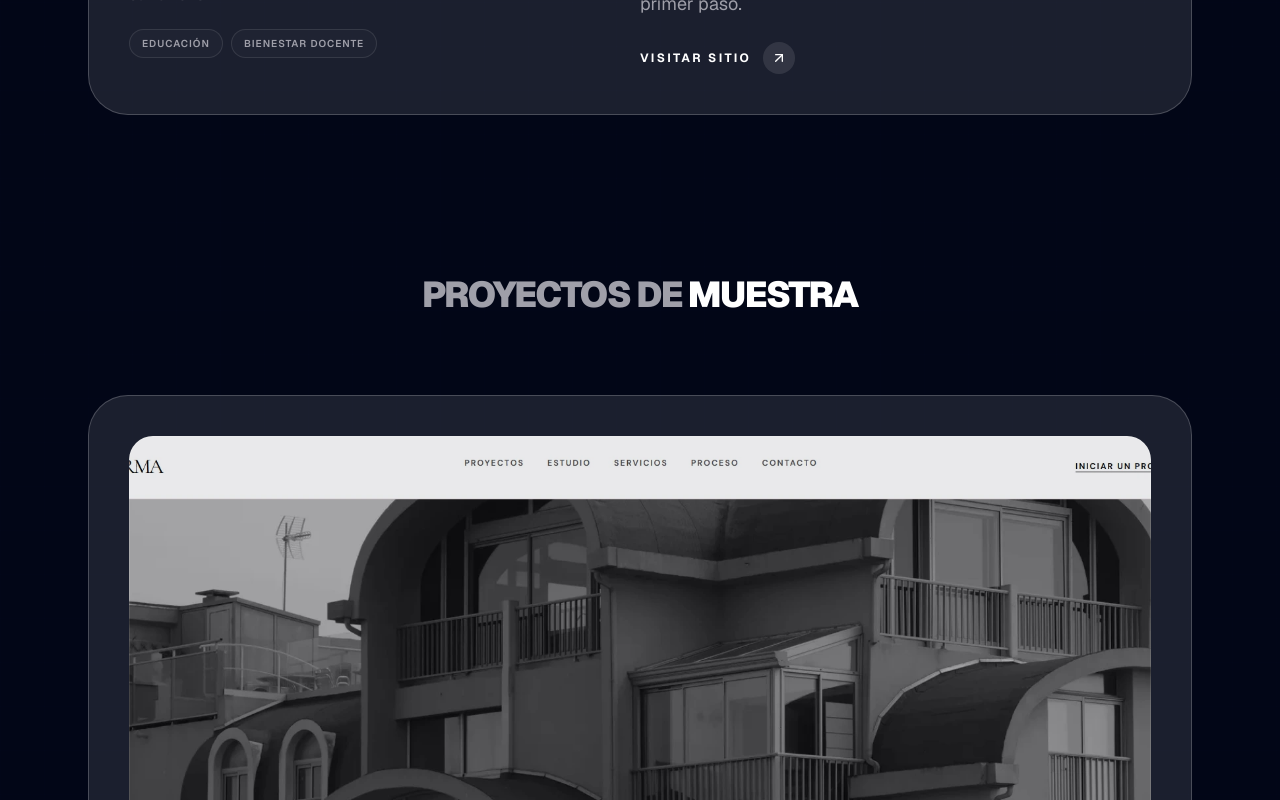
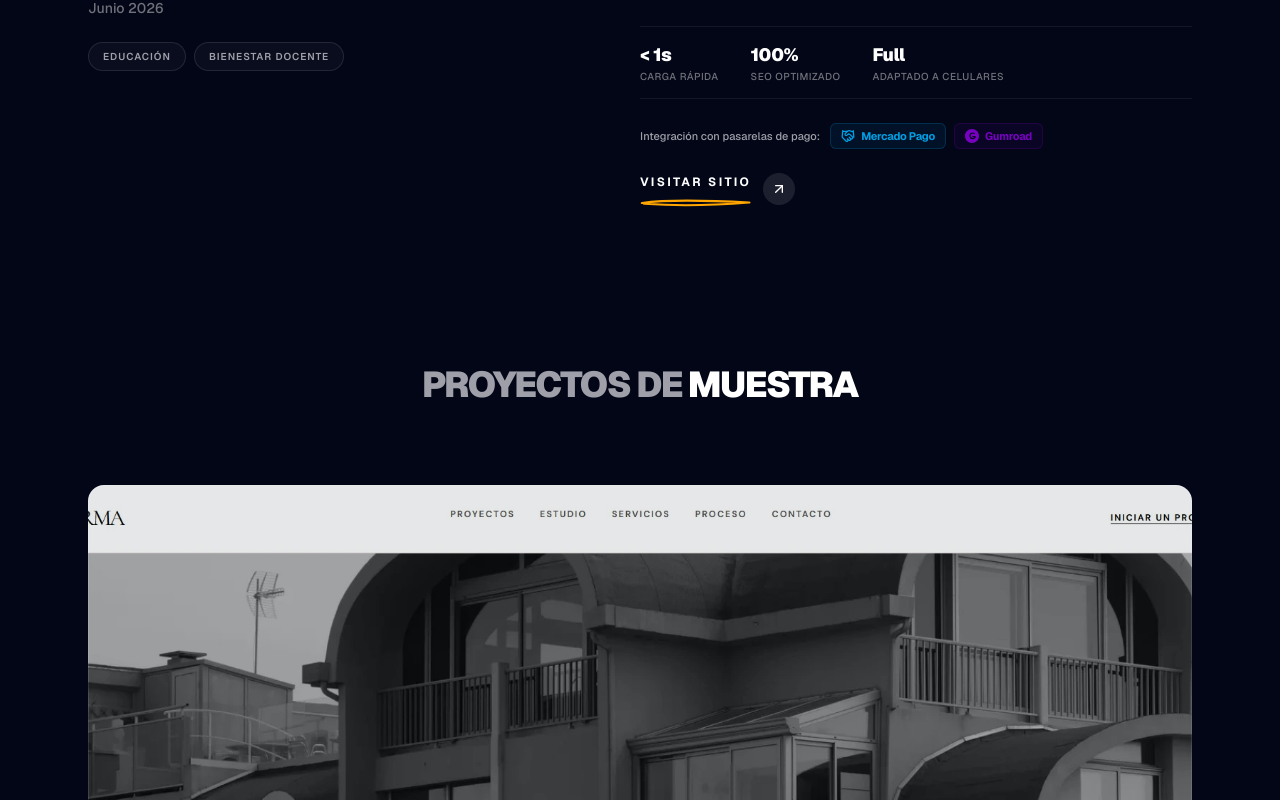
Before and after one commit to AlanTyping/Huella-Online, a Next.js app: page / in a window 1280 px wide. Shown: the part 2720-3520 px from the top of the page. Built offline with nearby package versions, Linux system fonts and the light colour scheme.

Commit message:
mejorando ui

```diff
--- a/components/sections/portfolio.tsx
+++ b/components/sections/portfolio.tsx
@@ -2,7 +2,7 @@
 
 import Image from "next/image";
 import { motion } from "framer-motion";
-import { ArrowUpRight } from "lucide-react";
+import { ArrowUpRight, Handshake } from "lucide-react";
 
 interface Project {
   client: string;
@@ -12,6 +12,40 @@ interface Project {
   link: string;
   services: string[];
   date: string;
+  metrics?: { value: string; label: string }[];
+  integrations?: { name: string; color: string; type: "mercadopago" | "gumroad" }[];
+}
+
+function MercadoPagoIcon({ className = "h-3.5 w-3.5" }: { className?: string }) {
+  return <Handshake className={className} strokeWidth={2.2} />;
+}
+
+function GumroadIcon({ className = "h-3.5 w-3.5" }: { className?: string }) {
+  return (
+    <svg viewBox="0 0 24 24" fill="currentColor" className={className}>
+      <path d="M12 0C5.373 0 0 5.373 0 12s5.373 12 12 12 12-5.373 12-12S18.627 0 12 0zm5.132 15.656c-.98 1.127-2.373 1.748-4.025 1.748-3.364 0-5.74-2.396-5.74-5.808 0-3.411 2.376-5.807 5.74-5.807 1.796 0 3.197.697 4.093 1.854l-1.637 1.412c-.59-.751-1.41-1.162-2.456-1.162-2.022 0-3.363 1.502-3.363 3.703 0 2.202 1.341 3.704 3.363 3.704 1.25 0 2.136-.5 2.682-1.341h-2.932v-2.091h5.275v3.788z" />
+    </svg>
+  );
+}
+
+function BrushUnderline({ className = "w-full h-2 text-[#ffa500]" }: { className?: string }) {
+  return (
+    <svg
+      viewBox="0 0 100 12"
+      fill="none"
+      xmlns="http://www.w3.org/2000/svg"
+      className={className}
+      preserveAspectRatio="none"
+    >
+      <path
+        d="M2 6C20 2.5 50 2 98 5.5C65 9 30 9.5 4 7"
+        stroke="currentColor"
+        strokeWidth="2.5"
+        strokeLinecap="round"
+        strokeLinejoin="round"
+      />
+    </svg>
+  );
 }
 
 const clientProjects: Project[] = [
@@ -24,6 +58,15 @@ const clientProjects: Project[] = [
     image: "/images/sitiovicky.webp",
     link: "https://vickyaphalo.site",
     services: ["Educación", "Bienestar docente"],
+    metrics: [
+      { value: "< 1s", label: "Carga rápida" },
+      { value: "100%", label: "SEO Optimizado" },
+      { value: "Full", label: "Adaptado a celulares" },
+    ],
+    integrations: [
+      { name: "Mercado Pago", color: "#009ee3", type: "mercadopago" },
+      { name: "Gumroad", color: "#7700c1", type: "gumroad" },
+    ],
   }
 ];
 
@@ -50,42 +93,51 @@ const demoProjects: Project[] = [
   }
 ];
 
-function ProjectCard({ project, index = 0 }: { project: Project; index?: number }) {
+function ProjectCard({
+  project,
+  index = 0,
+  isReal = false,
+}: {
+  project: Project;
+  index?: number;
+  isReal?: boolean;
+}) {
   return (
     <motion.div
       initial={{ opacity: 0, y: 30 }}
       whileInView={{ opacity: 1, y: 0 }}
-      transition={{ duration: 0.8, ease: [0.16, 1, 0.3, 1] }}
-      viewport={{ once: true, margin: "-100px" }}
-      className="group flex flex-col gap-8 w-full rounded-[2.5rem] bg-white/10 border border-white/20 p-6 sm:p-8 lg:p-10 transition-colors hover:bg-white/15 hover:border-white/30"
+      transition={{ duration: 1, ease: [0.22, 1, 0.36, 1] }}
+      viewport={{ once: true, margin: "-50px" }}
+      className="group flex flex-col gap-6 sm:gap-8 w-full"
     >
       {/* IMAGE CONTAINER */}
       <a
         href={project.link}
         target="_blank"
         rel="noopener noreferrer"
-        className="relative block w-full overflow-hidden rounded-3xl bg-white/[0.02] cursor-pointer"
+        className="relative block w-full overflow-hidden rounded-xl sm:rounded-2xl bg-white/[0.02] cursor-pointer"
       >
         <div className="relative aspect-video w-full overflow-hidden">
           <Image
             src={project.image}
             alt={`Proyecto de identidad digital para ${project.client} - ${project.industry}`}
             fill
-            className="object-cover object-top opacity-90 transition-all duration-700 ease-out group-hover:scale-[1.03] group-hover:opacity-100"
+            className="object-cover object-top opacity-90 transition-all duration-1000 ease-[cubic-bezier(0.22,1,0.36,1)] group-hover:scale-[1.04] group-hover:opacity-100"
             sizes="(max-width: 1024px) 100vw, 80vw"
             priority={index === 0}
           />
         </div>
-        <div className="absolute inset-0 rounded-3xl ring-1 ring-inset ring-white/10 pointer-events-none transition-colors duration-500 group-hover:ring-white/20" />
+
+        <div className="absolute inset-0 rounded-xl sm:rounded-2xl ring-1 ring-inset ring-white/10 pointer-events-none transition-colors duration-700 group-hover:ring-white/25" />
       </a>
 
       {/* TEXT CONTAINER */}
-      <div className="flex flex-col md:flex-row md:items-start justify-between gap-8 md:gap-12">
+      <div className="flex flex-col md:flex-row md:items-start justify-between gap-6 md:gap-12 pt-2">
         <div className="flex flex-col gap-2 md:w-[45%]">
-          <span className="text-xs font-semibold tracking-[0.2em] text-brand-secondary uppercase">
+          <span className="text-xs font-semibold tracking-[0.2em] text-blue-400 uppercase">
             {project.industry}
           </span>
-          <h3 className="text-4xl sm:text-5xl font-black uppercase tracking-tighter text-white">
+          <h3 className="text-3xl sm:text-5xl font-black uppercase tracking-tighter text-white">
             {project.client}
           </h3>
           <span className="mt-1 text-sm font-medium text-zinc-500">
@@ -95,7 +147,7 @@ function ProjectCard({ project, index = 0 }: { project: Project; index?: number
             {project.services.map((service) => (
               <span
                 key={service}
-                className="rounded-full border border-white/10 bg-white/[0.02] px-3 py-1.5 text-[10px] font-semibold uppercase tracking-widest text-zinc-400"
+                className="rounded-full border border-white/10 bg-white/[0.03] px-3.5 py-1.5 text-[10px] font-semibold uppercase tracking-widest text-zinc-400"
               >
                 {service}
               </span>
@@ -104,18 +156,67 @@ function ProjectCard({ project, index = 0 }: { project: Project; index?: number
         </div>
 
         <div className="flex flex-col gap-6 md:w-[50%]">
-          <p className="text-lg leading-relaxed text-zinc-400">
+          <p className="text-base sm:text-lg leading-relaxed text-zinc-400">
             {project.summary}
           </p>
+
+          {project.metrics && project.metrics.length > 0 && (
+            <div className="flex flex-wrap items-center gap-6 sm:gap-8 border-y border-white/[0.07] py-3.5">
+              {project.metrics.map((metric) => (
+                <div key={metric.label} className="flex flex-col">
+                  <span className="text-base sm:text-lg font-black tracking-tight text-white">
+                    {metric.value}
+                  </span>
+                  <span className="text-[10px] font-medium tracking-wider text-zinc-500 uppercase">
+                    {metric.label}
+                  </span>
+                </div>
+              ))}
+            </div>
+          )}
+
+          {project.integrations && project.integrations.length > 0 && (
+            <div className="flex flex-col sm:flex-row sm:items-center gap-2 sm:gap-2.5">
+              <span className="text-[11px] font-medium text-zinc-400">
+                Integración con pasarelas de pago:
+              </span>
+              <div className="flex items-center gap-2">
+                {project.integrations.map((item) => (
+                  <span
+                    key={item.name}
+                    style={{
+                      color: item.color,
+                      borderColor: `${item.color}35`,
+                      backgroundColor: `${item.color}15`,
+                    }}
+                    className="inline-flex items-center gap-1.5 rounded-md border px-2.5 py-1 text-[11px] font-bold tracking-tight shrink-0"
+                  >
+                    {item.type === "mercadopago" ? (
+                      <MercadoPagoIcon className="h-3.5 w-3.5" />
+                    ) : item.type === "gumroad" ? (
+                      <GumroadIcon className="h-3.5 w-3.5" />
+                    ) : null}
+                    {item.name}
+                  </span>
+                ))}
+              </div>
+            </div>
+          )}
+
           <a
             href={project.link}
             target="_blank"
             rel="noopener noreferrer"
             className="inline-flex w-fit items-center gap-3 text-xs font-bold tracking-[0.2em] text-white uppercase transition-colors hover:text-brand-secondary relative group/link"
           >
-            Visitar Sitio
-            <span className="flex h-8 w-8 items-center justify-center rounded-full bg-white/10 transition-colors group-hover/link:bg-brand-secondary/20 group-hover/link:text-brand-secondary">
-              <ArrowUpRight className="h-4 w-4 transition-transform group-hover/link:scale-110" />
+            <span className="relative pb-3.5">
+              Visitar Sitio
+              {isReal && (
+                <BrushUnderline className="absolute -bottom-1 left-0 w-full h-2.5 text-[#ffa500] pointer-events-none transition-transform duration-300 group-hover/link:scale-x-105" />
+              )}
+            </span>
+            <span className="flex h-8 w-8 items-center justify-center rounded-full bg-white/10 transition-all duration-300 group-hover/link:bg-brand-secondary/20 group-hover/link:text-brand-secondary group-hover:scale-105">
+              <ArrowUpRight className="h-4 w-4 transition-transform duration-300 group-hover/link:translate-x-0.5 group-hover/link:-translate-y-0.5" />
             </span>
           </a>
         </div>
@@ -169,7 +270,7 @@ export function Portfolio() {
         {/* CLIENT PROJECTS LIST */}
         <div className="flex flex-col gap-32">
           {clientProjects.map((project, index) => (
-            <ProjectCard key={project.client} project={project} index={index} />
+            <ProjectCard key={project.client} project={project} index={index} isReal />
           ))}
         </div>
 
@@ -189,7 +290,7 @@ export function Portfolio() {
         {/* DEMO PROJECTS LIST */}
         <div className="flex flex-col gap-32">
           {demoProjects.map((project, index) => (
-            <ProjectCard key={project.client} project={project} index={index + clientProjects.length} />
+            <ProjectCard key={project.client} project={project} index={index + clientProjects.length} isReal={false} />
           ))}
         </div>
       </div>
```
Also changed, not shown: public/images/sitiovicky.webp.
